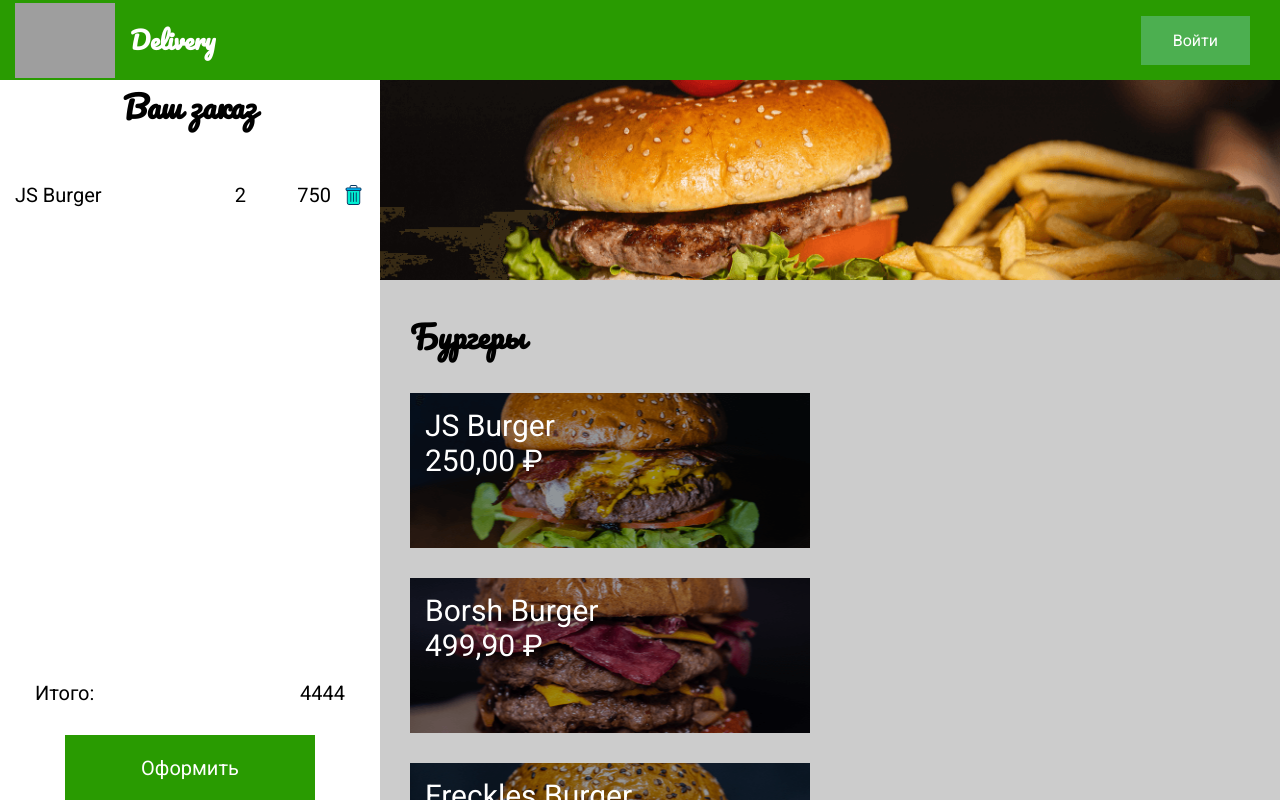
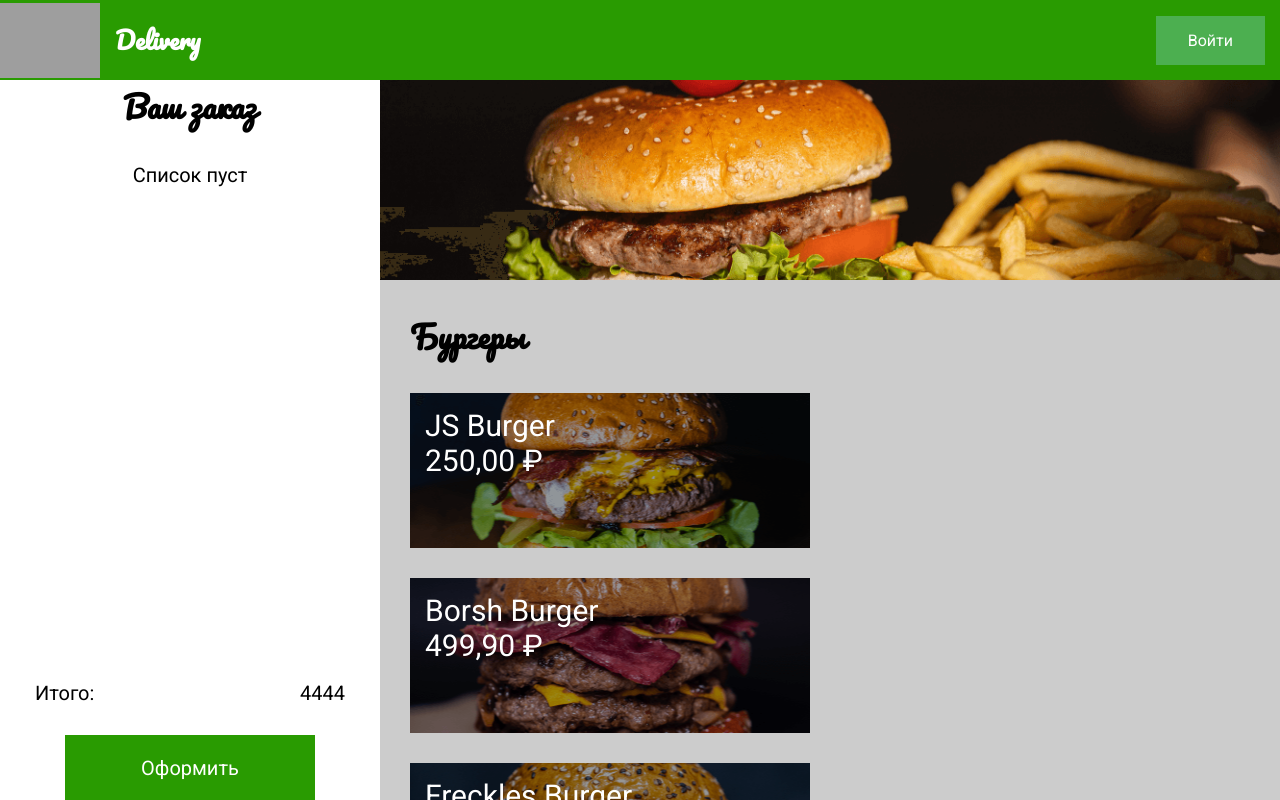
Before and after one commit to dimassspb/Delivery, a React (Create React App) app: page / in a window 1280 px wide. Shown: the top 800 px of the page. Built offline with nearby package versions, Linux system fonts and the light colour scheme; grey boxes are pictures that could not be loaded.

Commit message:
Hooks added

```diff
--- a/src/App.js
+++ b/src/App.js
@@ -1,22 +1,24 @@
 import React from 'react';
-import { GlobalStyle } from './Components/GlobalStyle';
-import { NavBar } from './Components/NavBar';
-import { Menu } from './Components/Menu';
-import { ModalItem } from './Components/ModalItem'
-import { Order } from './Components/Order';
+import { GlobalStyle } from './Components/Style/GlobalStyle';
+import { NavBar } from './Components/NavBar/NavBar';
+import { Menu } from './Components/Menu/Menu';
+import { ModalItem } from './Components/Modal/ModalItem'
+import { Order } from './Components/Order/Order';
+import  { useOpenItem } from './Components/Hooks/useOpenItem'
+import { useOrders } from './Components/Hooks/useOrders'
 
 function App() {
 
-const [openItem, setOpenItem] = React.useState(null)
-
+const openItem = useOpenItem();
+const orders = useOrders();
 
   return (
     <React.Fragment>
       <GlobalStyle />
       <NavBar />
-      <Order/>
-      <Menu setOpenItem={setOpenItem} />
-      <ModalItem openItem={openItem} setOpenItem={setOpenItem} />
+      <Order {...orders} />
+      <Menu {...openItem} />
+      {openItem.openItem && <ModalItem {...openItem} {...orders} />}
     </React.Fragment>
   );
 }
--- /dev/null
+++ b/src/Components/Hooks/useOpenItem.js
@@ -0,0 +1,6 @@
+import { useState } from 'react';
+
+export function useOpenItem() {
+  const [openItem, setOpenItem] = useState(null);
+  return {openItem, setOpenItem};
+}
--- /dev/null
+++ b/src/Components/Hooks/useOrders.js
@@ -0,0 +1,6 @@
+import { useState } from 'react';
+
+export function useOrders() {
+  const [orders, setOrders] = useState([]);
+  return { orders, setOrders };
+}
--- a/src/Components/Banner.js
+++ b/src/Components/Menu/Banner.js
@@ -1,5 +1,5 @@
 import styled from 'styled-components';
-import bannerImg from '../image/banner.png';
+import bannerImg from '../../image/banner.png';
 
 export const Banner = styled.div`
   width: 100%;
--- a/src/Components/Menu.js
+++ b/src/Components/Menu/Menu.js
@@ -1,8 +1,8 @@
 import React from 'react';
 import styled from 'styled-components';
-import dbMenu from './DBMenu';
-import { ListItem } from './ListItem';
-import { Banner } from './Banner';
+import dbMenu from '../DBMenu';
+import { ListItem } from '../Menu/ListItem';
+import { Banner } from '../Menu/Banner';
 
 const MenuStyled = styled.main`
   background-color: #ccc;
--- a/src/Components/ModalItem.js
+++ b/src/Components/Modal/ModalItem.js
@@ -1,6 +1,6 @@
 import React from 'react';
 import styled from 'styled-components';
-import { ButtonCheckout } from './ButtonCheckout';
+import { ButtonCheckout } from '../Style/ButtonCheckout';
 
 const Overlay = styled.div`
   position: fixed;
@@ -45,11 +45,21 @@
   font-family: 'Pacifico', cursive;
 `;
 
-export const ModalItem = ({ openItem, setOpenItem }) => {
+export const ModalItem = ({ openItem, setOpenItem, orders, setOrders }) => {
   const closeModal = (e) => {
     if (e.target.id === 'overlay') setOpenItem(null);
   };
-  if (!openItem) return null;
+
+  const order = {
+    ...openItem
+
+  }
+
+  const addToOrder = () => {
+    setOrders([...orders, order])
+    setOpenItem(null)
+  }
+
   return (
     <Overlay id="overlay" onClick={closeModal}>
       <Modal>
@@ -64,7 +74,7 @@
               })}
             </div>
           </HeaderContent>
-          <ButtonCheckout>Добавить</ButtonCheckout>
+          <ButtonCheckout onClick={addToOrder}>Добавить</ButtonCheckout>
         </Content>
       </Modal>
     </Overlay>
--- a/src/Components/NavBar.js
+++ b/src/Components/NavBar/NavBar.js
@@ -1,6 +1,6 @@
 import React from 'react';
 import styled from 'styled-components';
-import logoImg from '../image/logo1.svg';
+import logoImg from '../../image/logo1.svg';
 
 const NavBarStyled = styled.header`
   position: fixed;
@@ -8,11 +8,10 @@
   left: 0;
   z-index: 999;
   height: 80px;
-  width: 100vw;
+  width: 100%;
   display: flex;
   justify-content: space-between;
   align-items: center;
-  padding: 15px;
   background-color: #299b01;
   color: white;
 `;
--- a/src/Components/Order.js
+++ b/src/Components/Order/Order.js
@@ -1,7 +1,7 @@
 import React from 'react';
 import styled from 'styled-components';
-import { ButtonCheckout } from './ButtonCheckout'
-import { OrderListItem } from './OrderListItem';
+import { ButtonCheckout } from '../Style/ButtonCheckout';
+import { OrderListItem } from '../Order/OrderListItem';
 
 const OrderStyled = styled.section`
   position: fixed;
@@ -25,9 +25,7 @@
   flex-grow: 1;
 `;
 
-const OrderList = styled.ul`
-
-`;
+const OrderList = styled.ul``;
 
 const Total = styled.div`
   display: flex;
@@ -43,14 +41,22 @@
   margin-left: 20px;
 `;
 
+const EmptyList = styled.p`
+  text-align: center;
+`;
 
-export const Order = () => {
+export const Order = ({ orders }) => {
   return (
     <OrderStyled>
       <OrderTitle>Ваш заказ</OrderTitle>
       <OrderContent>
-        <OrderList></OrderList>
-        <OrderListItem/>
+        {orders.length ? (
+          <OrderList>
+            {orders.map((order) => <OrderListItem order={order}/>)}
+          </OrderList>
+        ) : (
+          <EmptyList>Список пуст</EmptyList>
+        )}
       </OrderContent>
       <Total>
         <span>Итого:</span>
--- a/src/Components/OrderListItem.js
+++ b/src/Components/Order/OrderListItem.js
@@ -1,6 +1,6 @@
 import React from 'react';
 import styled from 'styled-components';
-import trashImage from '../image/trash.svg';
+import trashImage from '../../image/trash.svg';
 
 const TrashButton = styled.button`
   width: 24px;
@@ -30,11 +30,11 @@
   text-align: right;
 `;
 
-export const OrderListItem = () => (
+export const OrderListItem = ({ order }) => (
   <OrderItemStyled>
-    <ItemName> JS Burger</ItemName>
+    <ItemName>{order.name}</ItemName>
     <span>2</span>
-    <ItemPrice>750</ItemPrice>
+    <ItemPrice>{order.price.toLocaleString('ru-RU', {style: 'currency', currency: 'RUB'})}</ItemPrice>
     <TrashButton />
   </OrderItemStyled>
 );
```
Also changed, not shown: src/Components/Menu/ListItem.js (renamed from src/Components/ListItem.js), src/Components/Style/ButtonCheckout.js (renamed from src/Components/ButtonCheckout.js), src/Components/Style/GlobalStyle.js (renamed from src/Components/GlobalStyle.js). Lines whose indentation alone changed are shown as unchanged.
